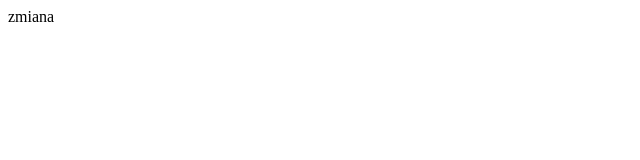
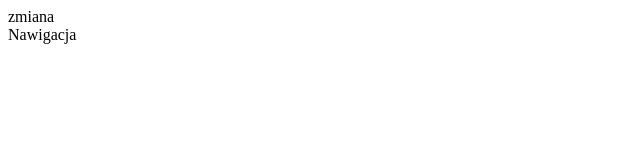
Before and after one commit to paulVer777/git3, a plain HTML site: page index.html in a window 1280 px wide. Shown: the full height of the page, 0-640 px from the left. Drawn offline with Linux system fonts and the light colour scheme.

Commit message:
nav added

```diff
--- a/index.html
+++ b/index.html
@@ -12,5 +12,13 @@
 zmiana
 
 
+
+<nav>
+
+    Nawigacja
+
+</nav>
+
+
 </body>
 </html>
```
